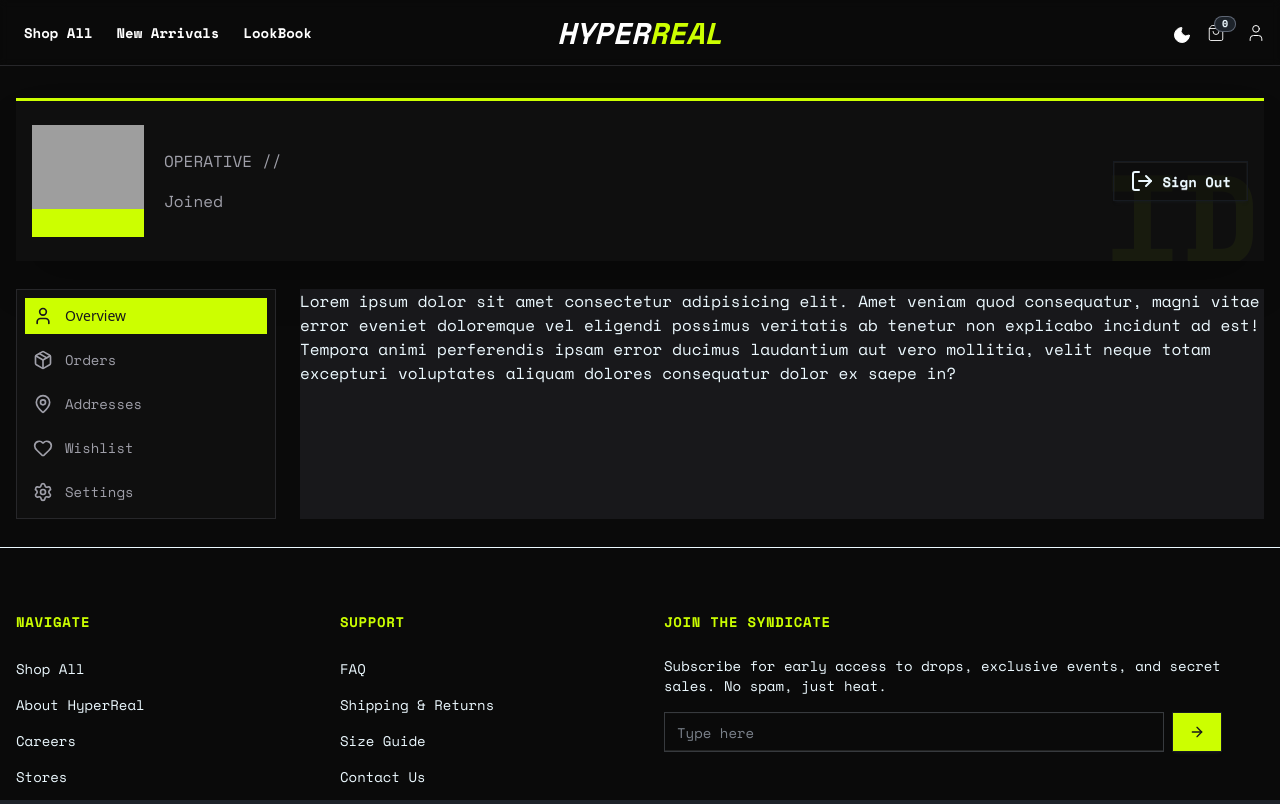
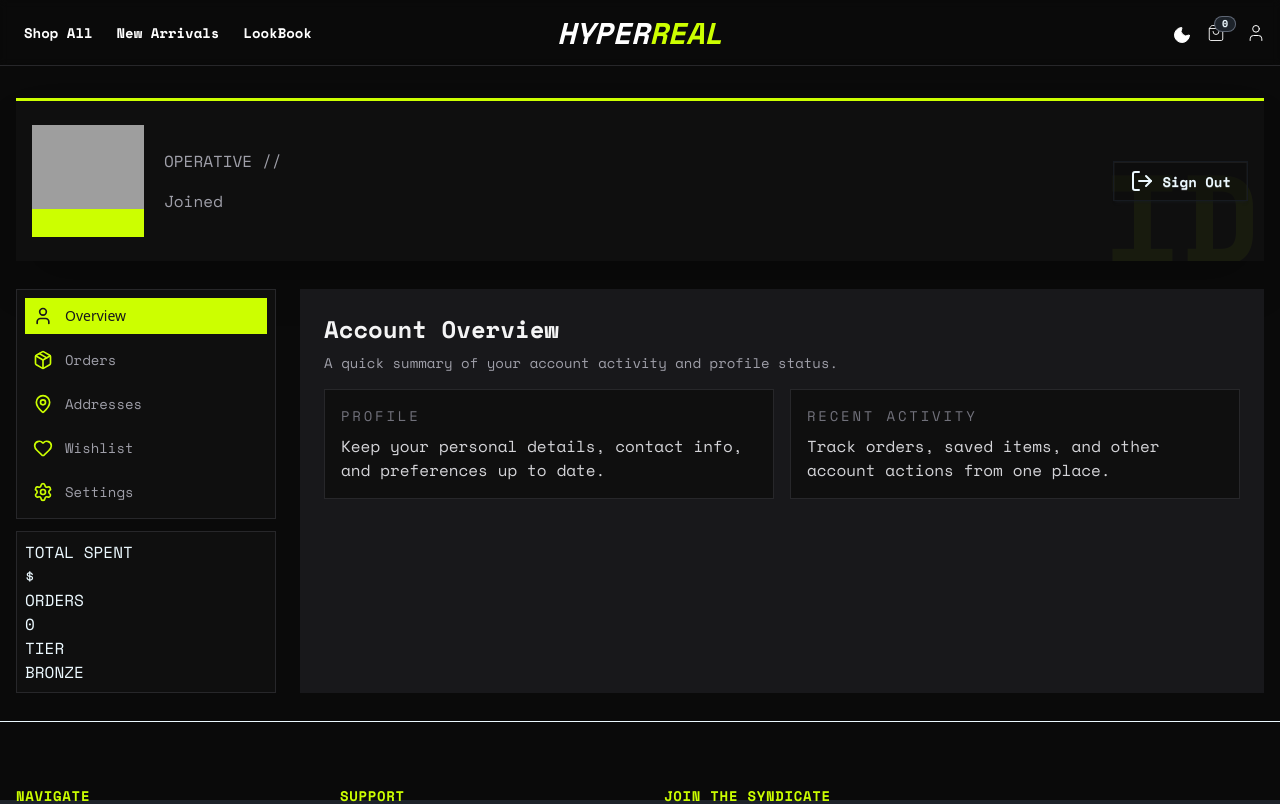
Before and after one commit to gs-shaykot/HyperReal, a Next.js app: page /account/overview in a window 1280 px wide. Shown: the top 804 px of the page. Built offline with nearby package versions, Linux system fonts and the light colour scheme; no server answers; the database is empty; grey boxes are pictures that could not be loaded.

Commit message:
feat: enhance account layout with dynamic sidebar data and new pages for addresses, settings, and wishlist

```diff
--- a/app/(Routes)/account/AccountSidebar.tsx
+++ b/app/(Routes)/account/AccountSidebar.tsx
@@ -31,11 +31,12 @@
   },
 ];
 
-export const AccountSidebar = () => {
+export const AccountSidebar = ({ orderCount, TotalPayment }: { orderCount: number; TotalPayment: number }) => {
   const pathname = usePathname();
 
   return (
-    <div className='w-full bg-[#0f0f0f] border border-zinc-800 p-2'>
+    <div>
+      <div className='w-full bg-[#0f0f0f] border border-zinc-800 p-2 mb-3'>
         <ul className='flex flex-col gap-2'>
           {menus.map((menu) => (
             <li key={menu.title}>
@@ -46,12 +47,31 @@
                   : "text-zinc-400 hover:bg-zinc-800 hover:text-white"
                   }`}
               >
-              <menu.icon className='h-5 w-5' />
+                <menu.icon className={`h-5 w-5 text-second ${pathname === menu.href ? "text-zinc-900" : ""}`}/>
                 {menu.title}
               </Link>
             </li>
           ))}
         </ul>
       </div>
+
+      <div className='w-full bg-[#0f0f0f] border border-zinc-800 p-2'>
+        <ul>
+          <li>
+            <h2>TOTAL SPENT</h2>
+            <span>${TotalPayment?.toFixed(2)}</span>
+          </li>
+          <li>
+            <h2>ORDERS</h2>
+            <span>{orderCount}</span>
+          </li>
+          <li>
+            <h2>TIER</h2>
+            <span>BRONZE</span>
+          </li>
+        </ul>
+      </div>
+
+    </div>
   )
 }
--- /dev/null
+++ b/app/(Routes)/account/addresses/page.tsx
@@ -0,0 +1,18 @@
+import React from 'react';
+
+const page = () => {
+    return (
+        <section className='space-y-4 p-6 text-zinc-100'>
+            <div>
+                <h1 className='text-2xl font-bold'>Addresses</h1>
+                <p className='mt-2 text-sm text-zinc-400'>Manage saved shipping and billing addresses for faster checkout.</p>
+            </div>
+
+            <div className='border border-zinc-800 bg-[#0f0f0f] p-4'>
+                <p className='text-zinc-300'>You have not added any addresses yet.</p>
+            </div>
+        </section>
+    );
+};
+
+export default page;
--- a/app/(Routes)/account/layout.tsx
+++ b/app/(Routes)/account/layout.tsx
@@ -1,14 +1,42 @@
 import { AccountHeader } from '@/app/(Routes)/account/AccountHeader';
 import { AccountSidebar } from '@/app/(Routes)/account/AccountSidebar'
+import { authOptions } from '@/lib/auth';
+import prisma from '@/lib/prisma';
+import { getServerSession } from 'next-auth';
 import React from 'react'
 
-const AccountLayout = ({ children }: { children: React.ReactNode }) => {
+const AccountLayout = async ({ children }: { children: React.ReactNode }) => {
+
+    const session = await getServerSession(authOptions);
+    const { id, name, email } = session?.user || {};
+
+    const [orderCount, TotalPayment] = await prisma.$transaction([
+        prisma.order.count({
+            where: {
+                userId: id
+            }
+        }),
+        prisma.payment.aggregate({
+            where: {
+                order: {
+                    userId: id,
+                }
+            },
+            _sum: {
+                totalProductPriceInUSD: true,
+            }
+        })
+    ]);
+
+    console.log("Order Count: ", orderCount);
+    console.log("Total Payment: ", TotalPayment._sum.totalProductPriceInUSD);
+
     return (
         <main className='max-w-7xl mx-auto px-4 '>
             {/* Account Header */}
             <AccountHeader />
             <div className='grid grid-cols-[260px_1fr] gap-6 py-7'>
-                <AccountSidebar />
+                <AccountSidebar orderCount={orderCount as number} TotalPayment={TotalPayment._sum.totalProductPriceInUSD as number} />
                 <section className='bg-zinc-900'>
                     {children}
                 </section>
--- a/app/(Routes)/account/orders/page.tsx
+++ b/app/(Routes)/account/orders/page.tsx
@@ -0,0 +1,18 @@
+import React from 'react';
+
+const page = () => {
+    return (
+        <section className='space-y-4 p-6 text-zinc-100'>
+            <div>
+                <h1 className='text-2xl font-bold'>Orders</h1>
+                <p className='mt-2 text-sm text-zinc-400'>Review your recent purchases, delivery progress, and order history.</p>
+            </div>
+
+            <div className='border border-zinc-800 bg-[#0f0f0f] p-4'>
+                <p className='text-zinc-300'>No orders to display yet. Your order history will appear here once you place a purchase.</p>
+            </div>
+        </section>
+    );
+};
+
+export default page;
--- a/app/(Routes)/account/overview/page.tsx
+++ b/app/(Routes)/account/overview/page.tsx
@@ -1,9 +1,25 @@
-import React from 'react'
+import React from 'react';
 
 const page = () => {
   return (
-    <div>Lorem ipsum dolor sit amet consectetur adipisicing elit. Amet veniam quod consequatur, magni vitae error eveniet doloremque vel eligendi possimus veritatis ab tenetur non explicabo incidunt ad est! Tempora animi perferendis ipsam error ducimus laudantium aut vero mollitia, velit neque totam excepturi voluptates aliquam dolores consequatur dolor ex saepe in?</div>
-  )
-}
+    <section className='space-y-4 p-6 text-zinc-100'>
+      <div>
+        <h1 className='text-2xl font-bold'>Account Overview</h1>
+        <p className='mt-2 text-sm text-zinc-400'>A quick summary of your account activity and profile status.</p>
+      </div>
 
-export default page
+      <div className='grid gap-4 sm:grid-cols-2'>
+        <div className='border border-zinc-800 bg-[#0f0f0f] p-4'>
+          <h2 className='text-sm uppercase tracking-[0.2em] text-zinc-500'>Profile</h2>
+          <p className='mt-2 text-zinc-300'>Keep your personal details, contact info, and preferences up to date.</p>
+        </div>
+        <div className='border border-zinc-800 bg-[#0f0f0f] p-4'>
+          <h2 className='text-sm uppercase tracking-[0.2em] text-zinc-500'>Recent Activity</h2>
+          <p className='mt-2 text-zinc-300'>Track orders, saved items, and other account actions from one place.</p>
+        </div>
+      </div>
+    </section>
+  );
+};
+
+export default page;
--- /dev/null
+++ b/app/(Routes)/account/settings/page.tsx
@@ -0,0 +1,18 @@
+import React from 'react';
+
+const page = () => {
+    return (
+        <section className='space-y-4 p-6 text-zinc-100'>
+            <div>
+                <h1 className='text-2xl font-bold'>Settings</h1>
+                <p className='mt-2 text-sm text-zinc-400'>Update your account preferences, security options, and notification settings.</p>
+            </div>
+
+            <div className='border border-zinc-800 bg-[#0f0f0f] p-4'>
+                <p className='text-zinc-300'>Settings controls can be added here when you are ready to wire up the forms.</p>
+            </div>
+        </section>
+    );
+};
+
+export default page;
--- /dev/null
+++ b/app/(Routes)/account/wishlist/page.tsx
@@ -0,0 +1,18 @@
+import React from 'react';
+
+const page = () => {
+    return (
+        <section className='space-y-4 p-6 text-zinc-100'>
+            <div>
+                <h1 className='text-2xl font-bold'>Wishlist</h1>
+                <p className='mt-2 text-sm text-zinc-400'>Keep track of products you want to revisit or buy later.</p>
+            </div>
+
+            <div className='border border-zinc-800 bg-[#0f0f0f] p-4'>
+                <p className='text-zinc-300'>Your wishlist is empty for now.</p>
+            </div>
+        </section>
+    );
+};
+
+export default page;
```
Also changed, not shown: app/(Routes)/account/AccountHeader.tsx (line endings or trailing spaces). Lines whose indentation alone changed are shown as unchanged.
